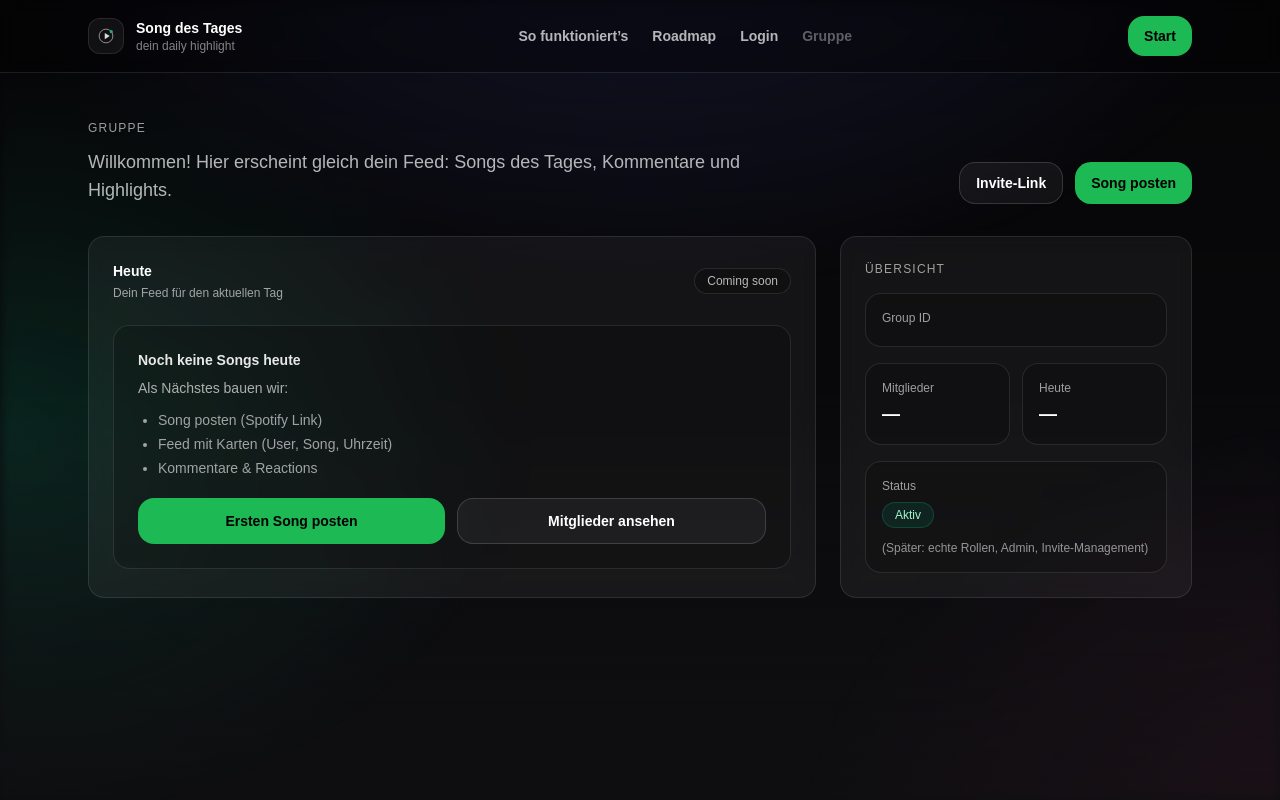
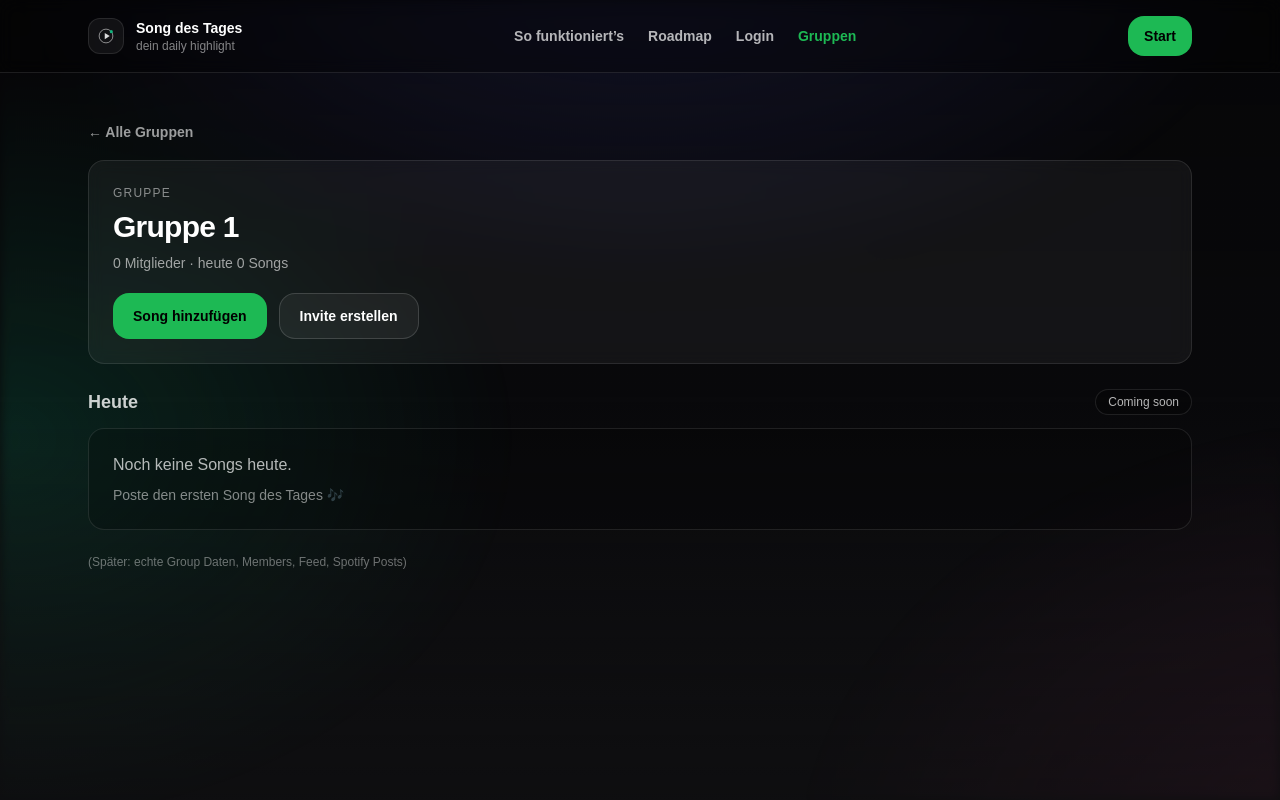
Before and after one commit to Schwau/Song-otd, a Next.js app: page /group/1 in a window 1280 px wide. Built offline with nearby package versions, Linux system fonts and the light colour scheme.

Commit message:
refactor(nav,groups): groups overview as main nav + clean group page

```diff
--- a/src/app/group/[GroupId]/page.jsx
+++ b/src/app/group/[GroupId]/page.jsx
@@ -1,137 +1,99 @@
 import Background from "../../../components/Background";
 import TopNav from "../../../components/TopNav";
 
+export default async function GroupPage({ params }) {
+  const { GroupId } = await params;
 
+  // DEV STUBS (später DB)
+  const groups = [
+    { id: "demo", name: "Beispielgruppe", memberCount: 5, todayCount: 0 },
+    { id: "metal", name: "Metal Heads", memberCount: 3, todayCount: 2 },
+    { id: "chill", name: "Cozy Vibes", memberCount: 8, todayCount: 1 },
+  ];
 
-export default async function GroupPage({ params }) {
-  const { groupId = "" } = await params; // ✅ Next 16: params ist Promise
+  const current =
+    groups.find((g) => g.id.toLowerCase() === String(GroupId).toLowerCase()) ??
+    { id: GroupId, name: `Gruppe ${GroupId}`, memberCount: 0, todayCount: 0 };
 
   return (
     <main className="relative min-h-screen text-white pt-20">
       <Background />
       <TopNav />
 
-      <section className="relative z-10 mx-auto max-w-6xl px-6 pt-10 pb-16">
-        <div className="flex flex-col gap-8">
+      <section className="relative z-10 mx-auto max-w-6xl px-6 pt-10 pb-10">
+        {/* Back to overview */}
+        <a
+          href="/groups"
+          className="inline-flex items-center gap-2 text-sm font-semibold text-white/60 hover:text-white transition"
+        >
+          ← Alle Gruppen
+        </a>
+
         {/* Header */}
-          <div className="flex flex-col gap-4 sm:flex-row sm:items-end sm:justify-between">
-            <div>
-              <p className="text-xs uppercase tracking-widest text-white/60">
+        <header className="mt-4 rounded-2xl border border-white/10 bg-white/5 backdrop-blur p-6">
+          <div className="text-xs uppercase tracking-widest text-white/50">
             Gruppe
-              </p>
-              <h1 className="mt-3 text-4xl font-semibold tracking-tight md:text-5xl">
-                {groupId}
-              </h1>
-              <p className="mt-3 max-w-2xl text-white/70 md:text-lg">
-                Willkommen! Hier erscheint gleich dein Feed: Songs des Tages, Kommentare und Highlights.
-              </p>
           </div>
 
-            {/* Quick actions */}
-            <div className="flex gap-3">
+          <h1 className="mt-2 text-3xl font-semibold tracking-tight">
+            {current.name}
+          </h1>
+
+          <p className="mt-2 text-sm text-white/60">
+            {current.memberCount} Mitglieder · heute {current.todayCount} Songs
+          </p>
+
+          <div className="mt-5 flex flex-col gap-3 sm:flex-row">
             <button
               type="button"
-                className="rounded-2xl border border-white/15 bg-white/5 px-4 py-2.5 text-sm font-semibold text-white hover:bg-white/10 transition"
-                title="Kommt gleich"
+              className="rounded-2xl bg-[#1DB954] px-5 py-3 text-sm font-semibold text-black hover:brightness-110 active:brightness-95 transition"
+              title="Kommt später"
             >
-                Invite-Link
+              Song hinzufügen
             </button>
 
             <button
               type="button"
-                className="rounded-2xl bg-[#1DB954] px-4 py-2.5 text-sm font-semibold text-black hover:brightness-110 active:brightness-95 transition"
-                title="Kommt gleich"
+              className="rounded-2xl border border-white/15 bg-white/5 px-5 py-3 text-sm font-semibold text-white hover:bg-white/10 transition"
+              title="Kommt später"
             >
-                Song posten
+              Invite erstellen
             </button>
           </div>
-          </div>
+        </header>
 
-          {/* Grid */}
-          <div className="grid grid-cols-1 gap-6 lg:grid-cols-3">
         {/* Feed */}
-            <div className="lg:col-span-2 rounded-2xl border border-white/10 bg-white/5 p-6 backdrop-blur">
+        <section className="mt-6">
           <div className="flex items-center justify-between">
-                <div>
-                  <div className="text-sm font-semibold">Heute</div>
-                  <div className="mt-1 text-xs text-white/60">
-                    Dein Feed für den aktuellen Tag
-                  </div>
-                </div>
-
-                <span className="inline-flex items-center rounded-full border border-white/10 bg-black/20 px-3 py-1 text-xs text-white/70">
+            <h2 className="text-lg font-semibold text-white/80">Heute</h2>
+            <span className="rounded-full border border-white/10 bg-black/20 px-3 py-1 text-xs text-white/70">
               Coming soon
             </span>
           </div>
 
-              {/* Empty state */}
-              <div className="mt-6 rounded-2xl border border-white/10 bg-black/20 p-6">
-                <div className="text-sm font-semibold text-white/90">
-                  Noch keine Songs heute
+          {current.todayCount === 0 ? (
+            <div className="mt-3 rounded-2xl border border-white/10 bg-black/20 p-6">
+              <p className="text-white/70">Noch keine Songs heute.</p>
+              <p className="mt-2 text-sm text-white/50">
+                Poste den ersten Song des Tages 🎶
+              </p>
             </div>
-                <p className="mt-2 text-sm text-white/65">
-                  Als Nächstes bauen wir:
-                </p>
-                <ul className="mt-3 list-disc pl-5 space-y-1 text-sm text-white/60">
-                  <li>Song posten (Spotify Link)</li>
-                  <li>Feed mit Karten (User, Song, Uhrzeit)</li>
-                  <li>Kommentare & Reactions</li>
-                </ul>
-
-                <div className="mt-5 flex flex-col gap-3 sm:flex-row">
-                  <button
-                    type="button"
-                    className="inline-flex flex-1 items-center justify-center rounded-2xl bg-[#1DB954] px-5 py-3 text-sm font-semibold text-black hover:brightness-110 active:brightness-95 transition"
-                    title="Kommt gleich"
-                  >
-                    Ersten Song posten
-                  </button>
-                  <button
-                    type="button"
-                    className="inline-flex flex-1 items-center justify-center rounded-2xl border border-white/15 bg-white/5 px-5 py-3 text-sm font-semibold text-white hover:bg-white/10 transition"
-                    title="Kommt gleich"
-                  >
-                    Mitglieder ansehen
-                  </button>
+          ) : (
+            <div className="mt-3 space-y-3">
+              <div className="rounded-2xl border border-white/10 bg-black/20 p-5">
+                <div className="text-sm font-semibold">User A</div>
+                <div className="mt-1 text-white/70">Song Title – Artist</div>
+              </div>
+              <div className="rounded-2xl border border-white/10 bg-black/20 p-5">
+                <div className="text-sm font-semibold">User B</div>
+                <div className="mt-1 text-white/70">Song Title – Artist</div>
               </div>
             </div>
-            </div>
+          )}
+        </section>
 
-            {/* Sidebar */}
-            <aside className="rounded-2xl border border-white/10 bg-white/5 p-6 backdrop-blur">
-              <div className="text-xs uppercase tracking-widest text-white/60">
-                Übersicht
-              </div>
-
-              <div className="mt-4 rounded-2xl border border-white/10 bg-black/20 p-4">
-                <div className="text-xs text-white/60">Group ID</div>
-                <div className="mt-1 font-mono text-sm text-white/90">
-                  {groupId}
-                </div>
-              </div>
-
-              <div className="mt-4 grid grid-cols-2 gap-3">
-                <div className="rounded-2xl border border-white/10 bg-black/20 p-4">
-                  <div className="text-xs text-white/60">Mitglieder</div>
-                  <div className="mt-1 text-lg font-semibold">—</div>
-                </div>
-                <div className="rounded-2xl border border-white/10 bg-black/20 p-4">
-                  <div className="text-xs text-white/60">Heute</div>
-                  <div className="mt-1 text-lg font-semibold">—</div>
-                </div>
-              </div>
-
-              <div className="mt-4 rounded-2xl border border-white/10 bg-black/20 p-4">
-                <div className="text-xs text-white/60">Status</div>
-                <div className="mt-2 inline-flex items-center rounded-full border border-emerald-400/20 bg-emerald-400/10 px-3 py-1 text-xs text-emerald-200">
-                  Aktiv
-                </div>
-                <p className="mt-3 text-xs text-white/55">
-                  (Später: echte Rollen, Admin, Invite-Management)
-                </p>
-              </div>
-            </aside>
-          </div>
+        <div className="mt-6 text-xs text-white/40">
+          (Später: echte Group Daten, Members, Feed, Spotify Posts)
         </div>
       </section>
     </main>
--- /dev/null
+++ b/src/app/groups/page.jsx
@@ -0,0 +1,73 @@
+import Background from "../../components/Background";
+import TopNav from "../../components/TopNav";
+
+export default function GroupsPage() {
+  // DEV STUBS (später DB)
+  const groups = [
+    { id: "demo", name: "Beispielgruppe", memberCount: 5, todayCount: 0 },
+    { id: "metal", name: "Metal Heads", memberCount: 3, todayCount: 2 },
+    { id: "chill", name: "Cozy Vibes", memberCount: 8, todayCount: 1 },
+  ];
+
+  return (
+    <main className="relative min-h-screen text-white pt-20">
+      <Background />
+      <TopNav />
+
+      <section className="relative z-10 mx-auto max-w-6xl px-6 pt-10 pb-10">
+        <div className="flex flex-col gap-4 sm:flex-row sm:items-end sm:justify-between">
+          <div>
+            <p className="text-xs uppercase tracking-widest text-white/60">
+              Übersicht
+            </p>
+            <h1 className="mt-3 text-4xl font-semibold tracking-tight">
+              Deine Gruppen
+            </h1>
+            <p className="mt-3 text-white/70">
+              Wähle eine Gruppe aus oder erstelle eine neue.
+            </p>
+          </div>
+
+          <button
+            type="button"
+            className="rounded-2xl border border-white/15 bg-white/5 px-4 py-2.5 text-sm font-semibold text-white hover:bg-white/10 transition"
+            title="Kommt später"
+          >
+            + Neue Gruppe
+          </button>
+        </div>
+
+        <div className="mt-6 rounded-2xl border border-white/10 bg-white/5 backdrop-blur p-4">
+          <div className="space-y-2">
+            {groups.map((g) => (
+              <a
+                key={g.id}
+                href={`/group/${g.id}`}
+                className="block rounded-2xl border border-white/10 bg-black/10 px-4 py-4 hover:bg-black/20 transition"
+              >
+                <div className="flex items-center justify-between gap-3">
+                  <div className="min-w-0">
+                    <div className="truncate text-sm font-semibold text-white">
+                      {g.name}
+                    </div>
+                    <div className="mt-1 text-xs text-white/55">
+                      {g.memberCount} Mitglieder · Heute: {g.todayCount} Songs
+                    </div>
+                  </div>
+
+                  <span className="shrink-0 rounded-full border border-white/10 bg-black/20 px-3 py-1 text-xs text-white/70">
+                    Öffnen
+                  </span>
+                </div>
+              </a>
+            ))}
+          </div>
+
+          <div className="mt-4 text-xs text-white/40">
+            (Später: echte Gruppen aus DB + unread indicators)
+          </div>
+        </div>
+      </section>
+    </main>
+  );
+}
--- a/src/components/TopNav.jsx
+++ b/src/components/TopNav.jsx
@@ -3,19 +3,27 @@
 import Link from "next/link";
 import { useEffect, useState } from "react";
 import Logo from "./Logo";
+import { usePathname } from "next/navigation";
 
-function NavLink({ href, children }) {
+function NavLink({ href, children, active }) {
   return (
     <Link
       href={href}
-      className="text-sm font-semibold text-white/70 hover:text-white transition"
+      className={[
+        "text-sm font-semibold transition",
+        active
+          ? "text-[#1DB954]"
+          : "text-white/70 hover:text-white",
+      ].join(" ")}
     >
       {children}
     </Link>
   );
 }
 
+
 export default function TopNav() {
+const pathname = usePathname();
 const [groupHref, setGroupHref] = useState(null);
 
 useEffect(() => {
@@ -48,18 +56,27 @@ useEffect(() => {
 
             {/* Links */}
             <nav className="hidden md:flex items-center gap-6">
-              <NavLink href="#funktion">So funktioniert’s</NavLink>
-              <NavLink href="#roadmap">Roadmap</NavLink>
-              <NavLink href="/login">Login</NavLink>
-              {groupHref ? (
-                <NavLink href={groupHref}>Gruppe</NavLink>
-              ) : (
-                <span className="text-sm font-semibold text-white/35" title="Noch keine Gruppe">
-                  Gruppe
-                </span>
-              )}
+              <NavLink href="#funktion" active={false}>
+                So funktioniert’s
+              </NavLink>
 
+              <NavLink href="#roadmap" active={false}>
+                Roadmap
+              </NavLink>
+
+              <NavLink href="/login" active={pathname === "/login"}>
+                Login
+              </NavLink>
+
+              <NavLink
+                href="/groups"
+                active={pathname === "/groups" || pathname.startsWith("/group")}
+              >
+                Gruppen
+              </NavLink>
             </nav>
+
+
 
             {/* CTA */}
             <Link
```
Also changed, not shown: src/app/page.js (+38 -13 lines). Lines whose indentation alone changed are shown as unchanged.
